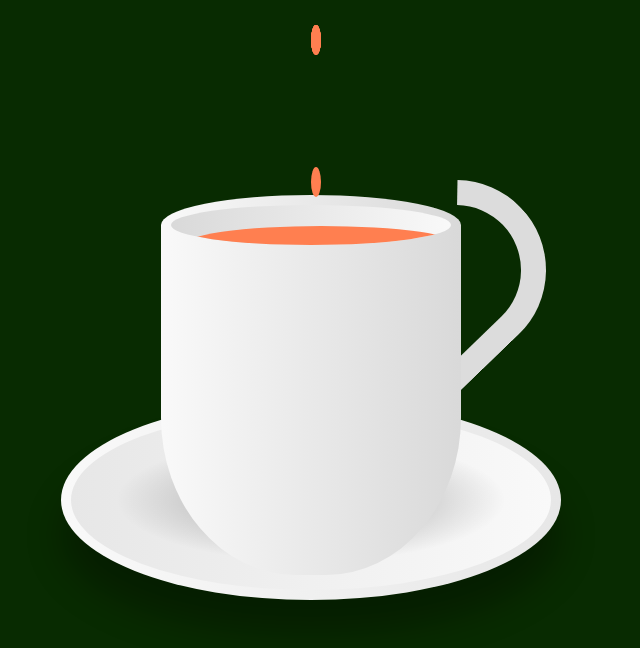
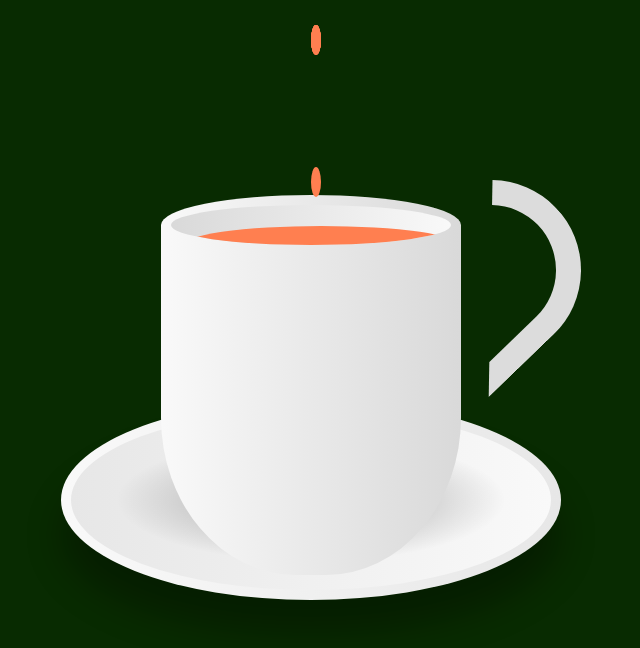
Before and after one commit to Haseebullah555/animated-cup-of-tea, a plain HTML site: page index.html in a window 1280 px wide. Shown: the whole page, without its empty margins (329-969 px from the left). Drawn offline with Linux system fonts and the light colour scheme.

Commit message:
fixed the position of the handle of the cup

```diff
--- a/stylesheet.css
+++ b/stylesheet.css
@@ -32,7 +32,7 @@ body{
 }
 .handle{
     position: absolute;
-    left: 695px;
+    left: 730px;
     top: 180px;
     width: 180px;
     height: 180px;
```
